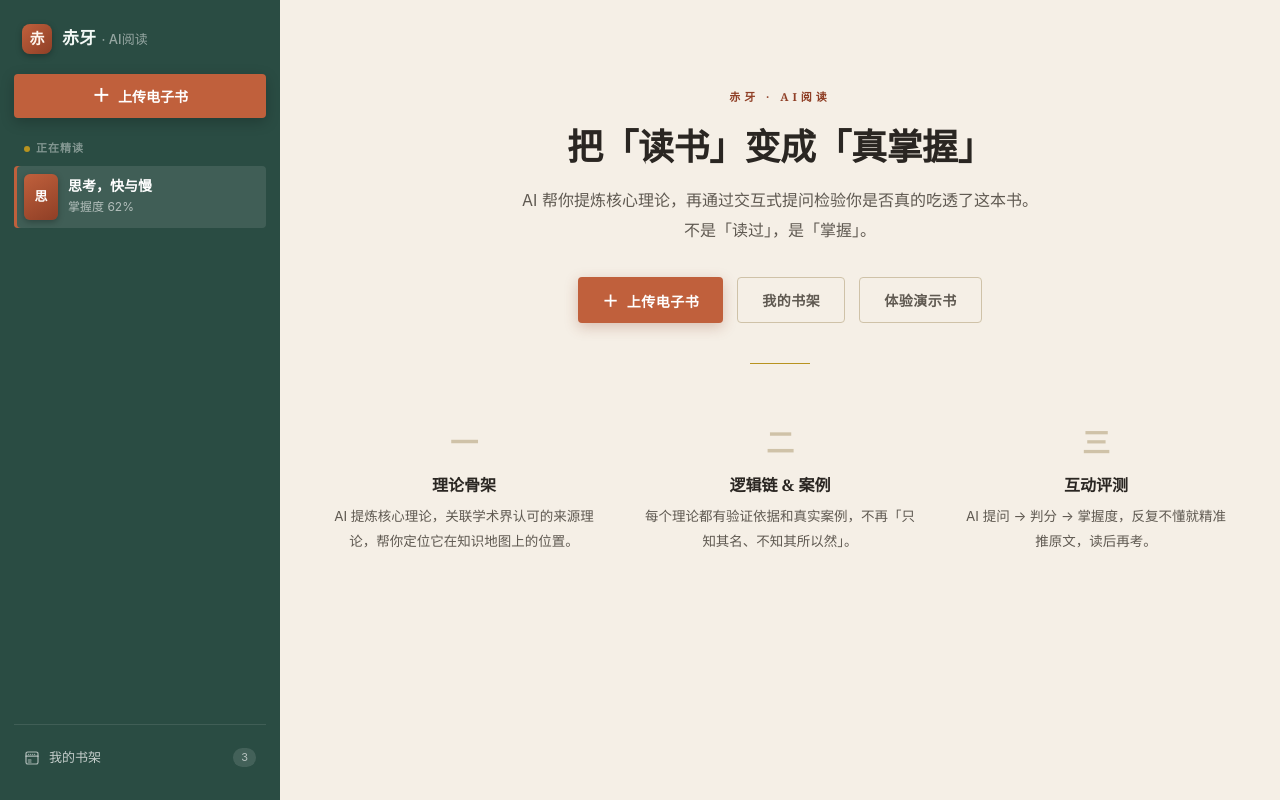
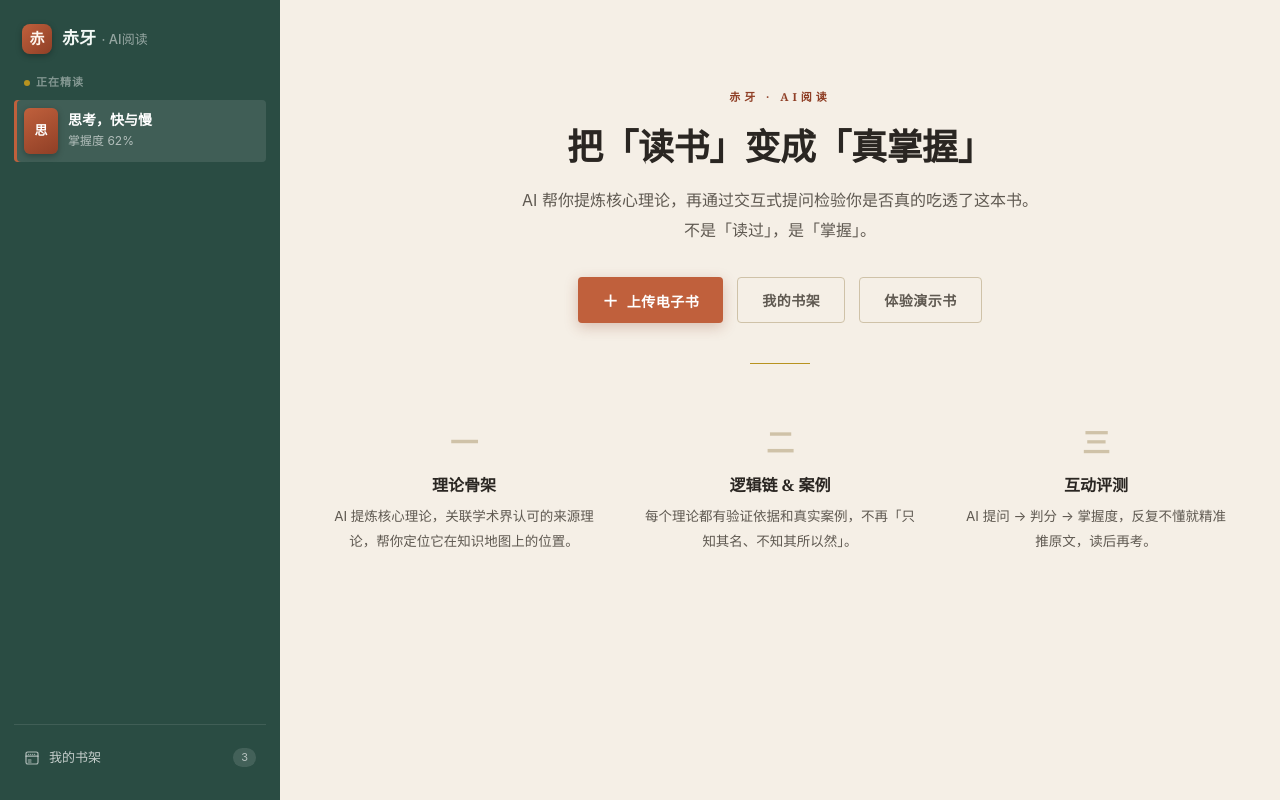
Before and after one commit to kaka-wen/chiya-reading, a website: page prototype/index.html in a window 1280 px wide. Drawn offline with Linux system fonts and the light colour scheme.

Commit message:
chore: 删除侧边栏的上传电子书按钮（已移到首页 CTA）

```diff
--- a/prototype/index.html
+++ b/prototype/index.html
@@ -576,7 +576,6 @@
       <span class="brand-mark">赤</span>
       <span class="brand-name">赤牙<em> · AI阅读</em></span>
     </div>
-    <button class="upload-btn upload-btn-full" onclick="openUpload()"><span class="plus">＋</span> 上传电子书</button>
 
     <div class="side-group">
       <div class="side-group-title"><span class="dot"></span>正在精读</div>
```
